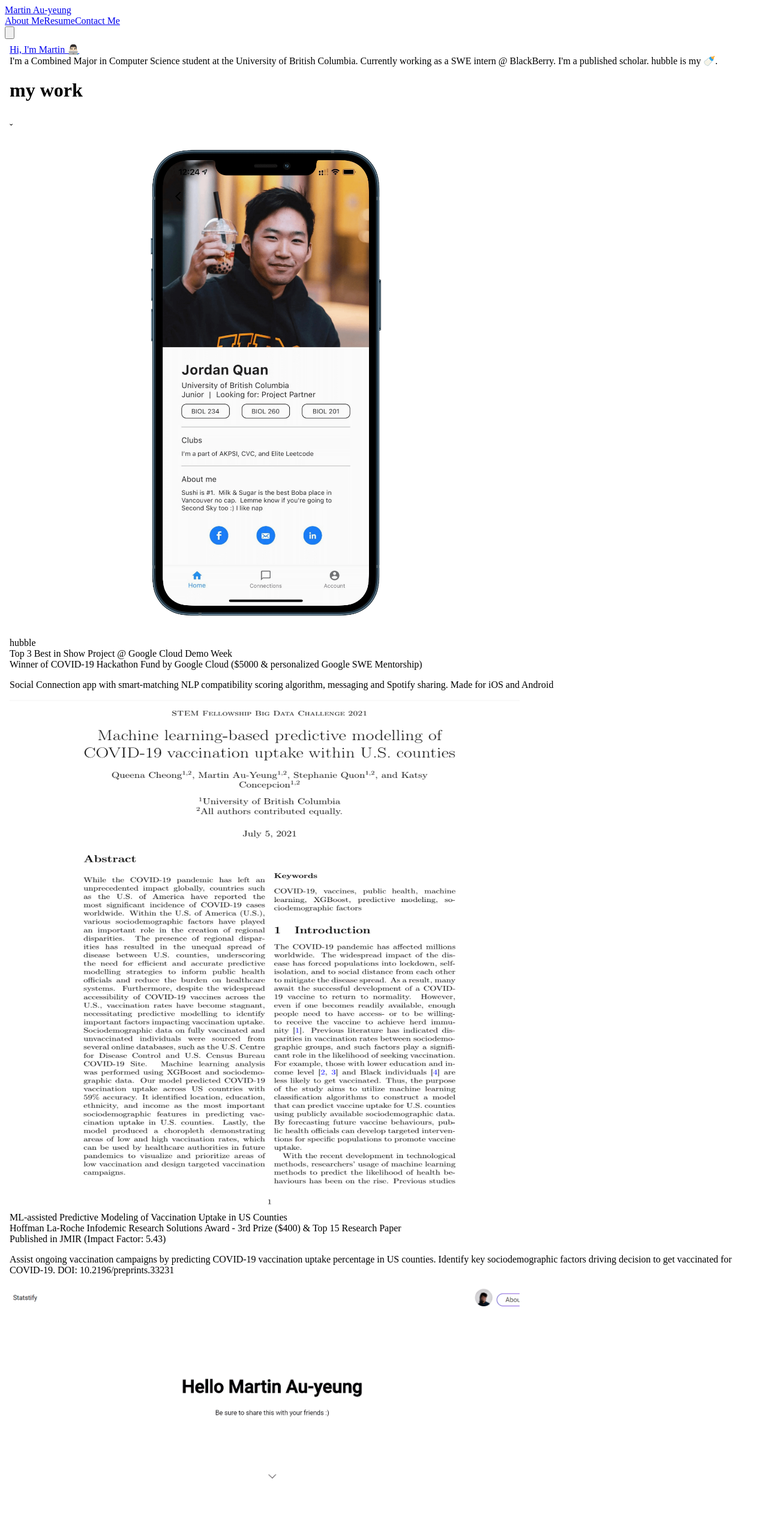
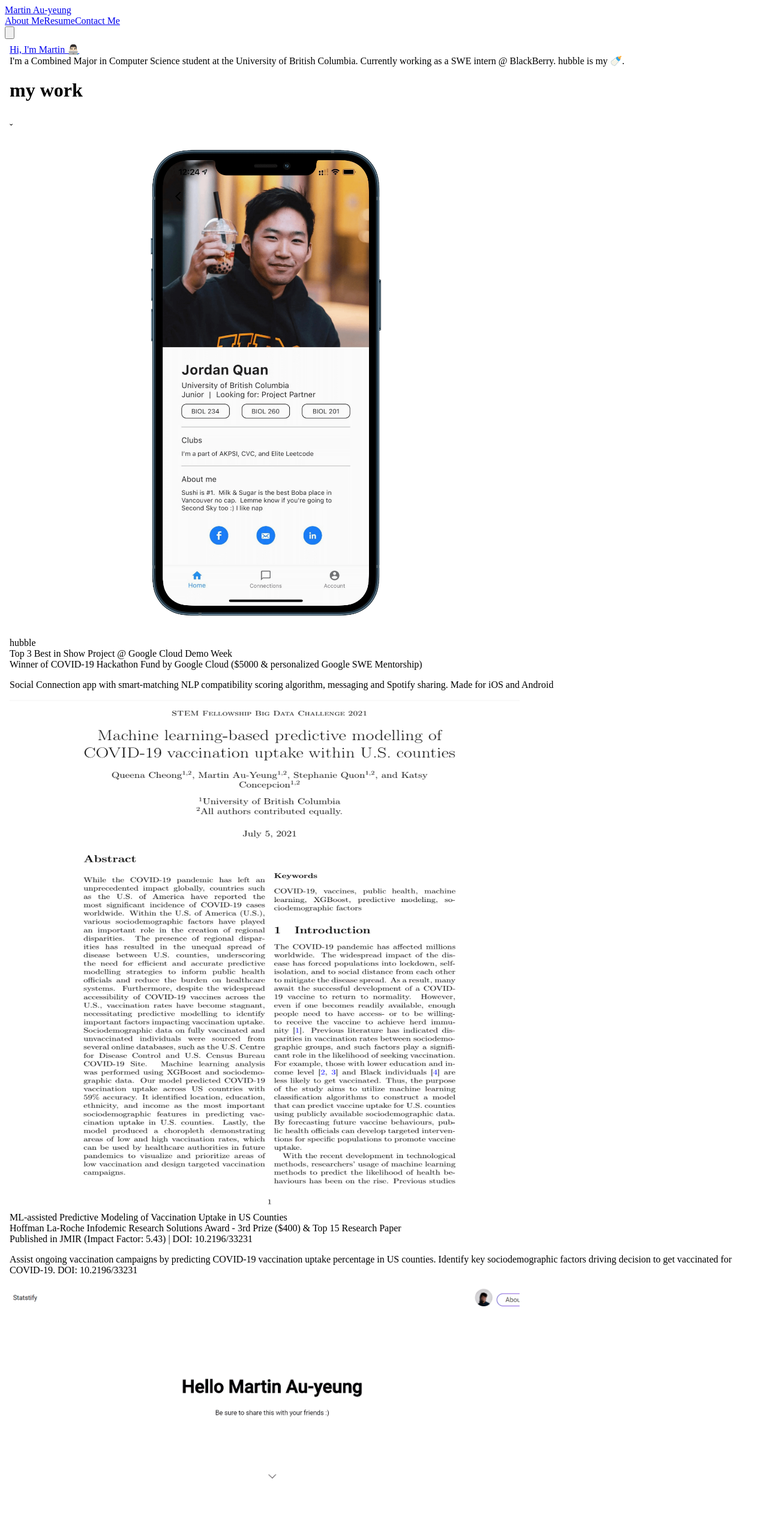
Before and after one commit to Foamyseal/foamyseal.github.io, a Next.js app: page / in a window 1280 px wide. Shown: the top 2566 px of the page at 60% size. Built offline with nearby package versions, Linux system fonts and the light colour scheme.

Commit message:
update project cards

```diff
--- a/components/intro.tsx
+++ b/components/intro.tsx
@@ -10,7 +10,7 @@ export const Intro = () => {
                   </a>
                   <div className="text-center container font-poppins mx-auto text-2xl">
                       I'm a Combined Major in Computer Science student at the University of British Columbia.
-                      Currently working as a SWE intern @ BlackBerry. I'm a published scholar. hubble is my 🍼.
+                      Currently working as a SWE intern @ BlackBerry. hubble is my 🍼.
                   </div>
                   </div>
                 </div>
--- a/components/projects/projects.tsx
+++ b/components/projects/projects.tsx
@@ -14,9 +14,9 @@ const projectList = [
   {
     title: "ML-assisted Predictive Modeling of Vaccination Uptake in US Counties",
     description:
-      "Assist ongoing vaccination campaigns by predicting COVID-19 vaccination uptake percentage in US counties. Identify key sociodemographic factors driving decision to get vaccinated for COVID-19.  DOI: 10.2196/preprints.33231",
+      "Assist ongoing vaccination campaigns by predicting COVID-19 vaccination uptake percentage in US counties. Identify key sociodemographic factors driving decision to get vaccinated for COVID-19. DOI: 10.2196/33231",
     award1: "Hoffman La-Roche Infodemic Research Solutions Award - 3rd Prize ($400) & Top 15 Research Paper",
-    award2: "Published in JMIR (Impact Factor: 5.43)",
+    award2: "Published in JMIR (Impact Factor: 5.43) | DOI: 10.2196/33231",
     image: "/projectImages/manuscript.png",
     href: "./projects/ml-paper",
   },
@@ -24,7 +24,7 @@ const projectList = [
     title: "Statstify",
     description:
       "A Spotify Web app that displays current top 3 most listened to artists, current top 15 songs, audio features of the songs you listen/listened to (current vs all time), throwback suggestions based on what you listened to in the past, share top songs/top artists/throwbacks and generate playlists function",
-    award1: "",
+    award1: "statstify.herokuapp.com",
     award2: "",
     image: "/projectImages/statstify.png",
     href: "./projects/statstify",
@@ -33,7 +33,7 @@ const projectList = [
     title: "minecraft-sisters",
     description:
       "A Python Discord bot that starts and stops Google Cloud Compute Engine hosted Minecraft server via chat commands. Used by minecraft sisters, life building and Gaming Week servers",
-    award1: "",
+    award1: "github.com/Foamyseal/minecraft-sisters",
     award2: "",
     image: "/projectImages/minecraft.png",
     href: "./projects/minecraft-sisters",
@@ -42,7 +42,7 @@ const projectList = [
     title: "TripSuite",
     description:
       "MERN stack travel planning web app that allows you to calculate and create a plan for your next trip, built for NWHacks 2021.",
-    award1: "",
+    award1: "devpost.com/software/tripsuite",
     award2: "",
     image: "/projectImages/tripsuite.png",
     href: "./projects/tripsuite",
@@ -51,7 +51,7 @@ const projectList = [
     title: "PaymentPal",
     description:
       "Simple withdrawal and deposit simulator built using Java and Swing, for my Software Construction class (UBC CPSC 210 2020W)",
-    award1: "",
+    award1: "github.com/Foamyseal/PaymentPal",
     award2: "",
     image: "/projectImages/paymentpal.png",
     href: "./projects/paymentpal",
@@ -60,28 +60,28 @@ const projectList = [
     title: "WeatherWear",
     description:
       "A JavaScript web application that takes in weather data from OpenWeather and tells user if he/she should wear a jacket based on the weather conditions",
-    award1: "",
+    award1: "weather-wtw.herokuapp.com",
     award2: "",
     image: "/projectImages/weather.png",
-    href: "",
+    href: "https://weather-wtw.herokuapp.com",
   },
   {
     title: "upass auto-renew",
     description:
       "Chrome extension built on JavaScript that intends to automatically renew a students monthly transit pass. Built for LifeHacks 2020.",
-    award1: "",
+    award1: "devpost.com/software/systemhacks2020",
     award2: "",
     image: "/projectImages/upass.png",
-    href: "",
+    href: "https://devpost.com/software/systemhacks2020",
   },
   {
     title: "MFTM",
     description:
       "Python program that takes in spreadsheet data from ICBC that details yearly invovled fatality group and produces a pie chart to calculate the highest average percentage of Motor Vehicle fatality type per year across 7 year time period to determine which method of transporation is the most dangerous. Built for Introduction to Systematic Program Design (CPSC 103 2019W)",
-    award1: "",
+    award1: "github.com/Foamyseal/MFTM",
     award2: "",
     image: "/projectImages/cs103.png",
-    href: "",
+    href: "https://github.com/Foamyseal/MFTM",
   },
 ];
 
--- a/pages/projects/paymentpal.tsx
+++ b/pages/projects/paymentpal.tsx
@@ -68,7 +68,7 @@ const PaymentPal = () => {
               <b>Inspiration</b>
             </div>
             <p className="pb-2">
-              haha... well I haa to do a class project.. ill fill this out ... sometime
+              haha... well I had to do a class project...
             </p>
             <p className="pb-2"></p>
             <p className="pb-2"></p>
```
Also changed, not shown: pages/projects/statstify.tsx (+3 -4 lines).
